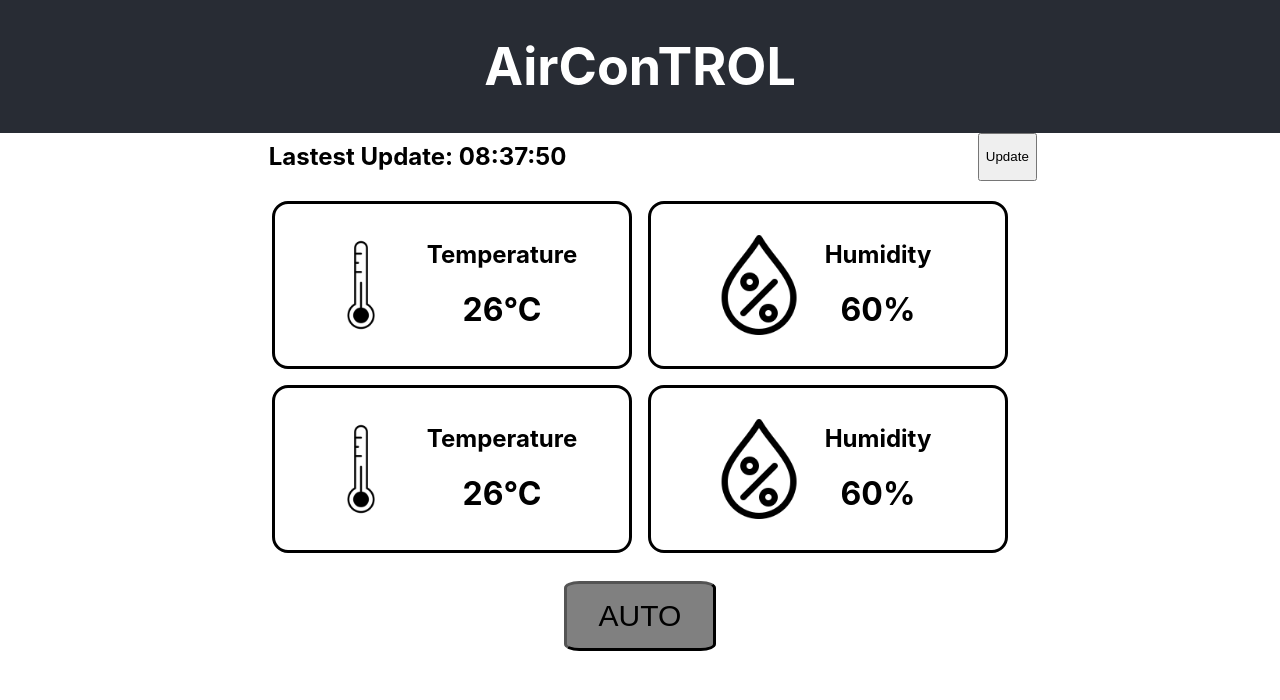
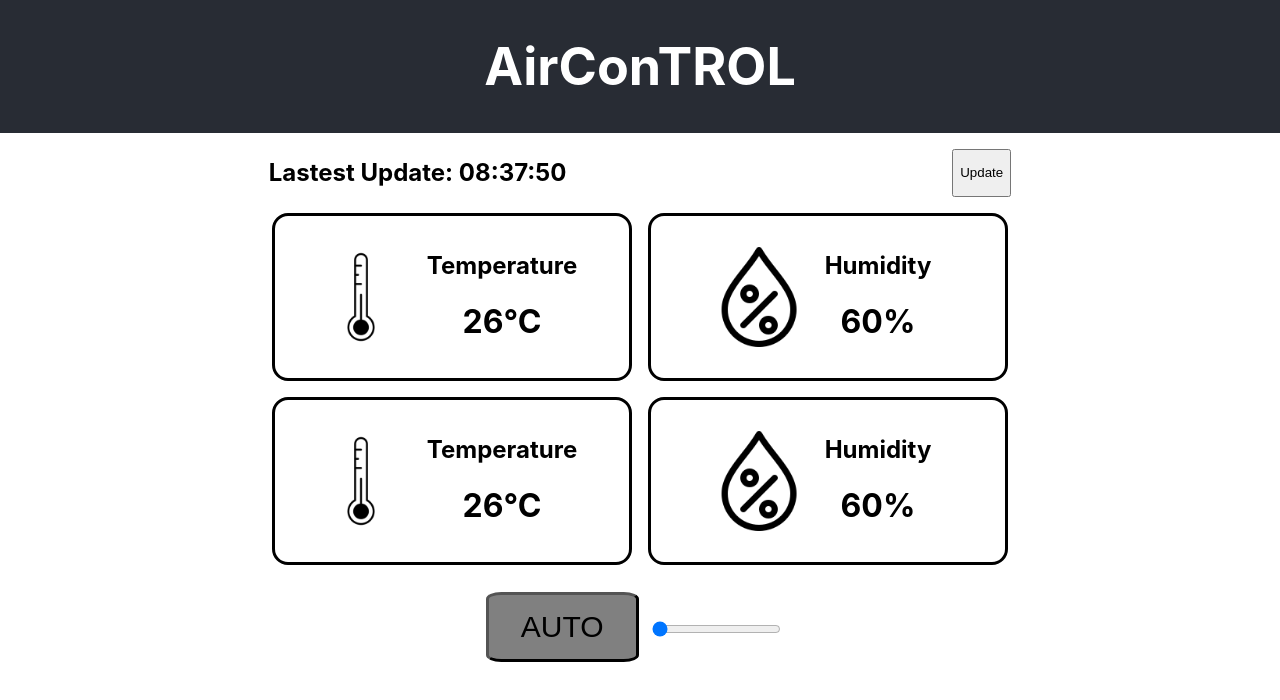
Before and after one commit to KawinM23/EmbeddedLabProjectWebsite, a React (Create React App) app: page / in a window 1280 px wide. Shown: the top 700 px of the page. Built offline with nearby package versions, Linux system fonts and the light colour scheme; no server answers; the database is empty.

Commit message:
Add Slider
& changed font

```diff
--- a/package.json
+++ b/package.json
@@ -12,7 +12,9 @@
     "firebase": "^9.8.1",
     "react": "^18.0.0",
     "react-dom": "^18.0.0",
+    "react-firebase-hooks": "^5.0.3",
     "react-scripts": "^2.1.3",
+    "react-slider": "^2.0.1",
     "typescript": "^4.6.3",
     "web-vitals": "^2.1.4"
   },
--- a/src/App.css
+++ b/src/App.css
@@ -13,10 +13,9 @@
 }
 
 .Display-update {
-  width: 60%;
   height: 3em;
   display: flex;
-  margin: 0 21% 0 21%;
+  margin: 1em 21% 0 21%;
   align-content: center;
   justify-content: space-between;
 }
@@ -36,10 +35,10 @@
 
 .Display-table {
   width: 60%;
-  margin: 0.3em auto 0.7em auto;
+  margin: 0 auto 0.7em auto;
 
-  border-collapse:separate;
-  border-spacing:1em;
+  border-collapse: separate;
+  border-spacing: 1em;
 }
 
 .Display-table-td {
@@ -95,3 +94,7 @@
   background-color: #2fb8fca7;
   border-color: #0071aaa7;
 }
+
+.Slider {
+  margin: 0 1em 0 1em;
+}
--- a/src/App.tsx
+++ b/src/App.tsx
@@ -4,12 +4,33 @@ import DisplayData from './DisplayData';
 import ControlButtons from './ControlButtons';
 import { render } from '@testing-library/react';
 import DisplayUpdate from './DisplayUpdate';
+import { useObject } from 'react-firebase-hooks/database';
+import { getDatabase, ref } from 'firebase/database';
+import { initializeApp } from "firebase/app";
 
+const firebaseConfig = {
+  apiKey: "AIzaSyDNwibrAs3vouz0LYdWKSJ5R9_cL9nQhHQ",
+  authDomain: "embedded-lab-project.firebaseapp.com",
+  projectId: "embedded-lab-project",
+  storageBucket: "embedded-lab-project.appspot.com",
+  messagingSenderId: "414851825213",
+  appId: "1:414851825213:web:11c113b3999935fb7e7454",
+  //databaseURL: "https://embedded-lab-project-default-rtdb.asia-southeast1.firebasedatabase.app"
+};
+
+const firebaseApp = initializeApp(firebaseConfig);
+const database = getDatabase(firebaseApp);
 
 function App() {
   var today = new Date();
   const [autoOn, setAutoOn] = useState(false);
   const [lastestUpdate, setLastestUpdate] = useState(toHMS(today));
+  const [slider, setSlider] = useState(0);
+  const [snapshot, loading, error] = useObject(ref(database, 'l'));
+
+  if(snapshot!=undefined){
+    console.log(snapshot.val())
+  }
 
   function autoOnClick() {
     setAutoOn(!autoOn)
@@ -39,6 +60,8 @@ function App() {
     startInterval();
   }
 
+
+
   return (
     <div className="App">
       <header className="App-header">
@@ -67,10 +90,7 @@ function App() {
         </table>
       </div>
 
-
-      <div>
-        <ControlButtons autoOn={autoOn} autoOnClick={autoOnClick}></ControlButtons>
-      </div>
+      <ControlButtons autoOn={autoOn} autoOnClick={autoOnClick} slider={setSlider}></ControlButtons>
     </div>
   );
 }
--- a/src/ControlButtons.tsx
+++ b/src/ControlButtons.tsx
@@ -10,7 +10,10 @@ function ControlButtons(props: any) {
     }
 
     return (
-        <button className={autoClass} onClick={props.autoOnClick}>AUTO</button>
+        <div>
+            <button className={autoClass} onClick={props.autoOnClick}>AUTO</button>
+            <input className="Slider" type="range" disabled={props.autoOn} defaultValue={0} onChange={e => props.slider(e.target.value)}/>
+        </div>
     )
 }
 
--- a/src/index.css
+++ b/src/index.css
@@ -1,6 +1,8 @@
+@import url('https://fonts.googleapis.com/css2?family=Roboto&display=swap%27');
+
 body {
   margin: 0;
-  font-family: -apple-system, BlinkMacSystemFont, 'Segoe UI', 'Roboto', 'Oxygen',
+  font-family: -apple-system, BlinkMacSystemFont, 'Roboto','Segoe UI', 'Oxygen',
     'Ubuntu', 'Cantarell', 'Fira Sans', 'Droid Sans', 'Helvetica Neue',
     sans-serif;
   -webkit-font-smoothing: antialiased;
```
Also changed, not shown: 1 other file (tests, documents, lock files or other folders).
